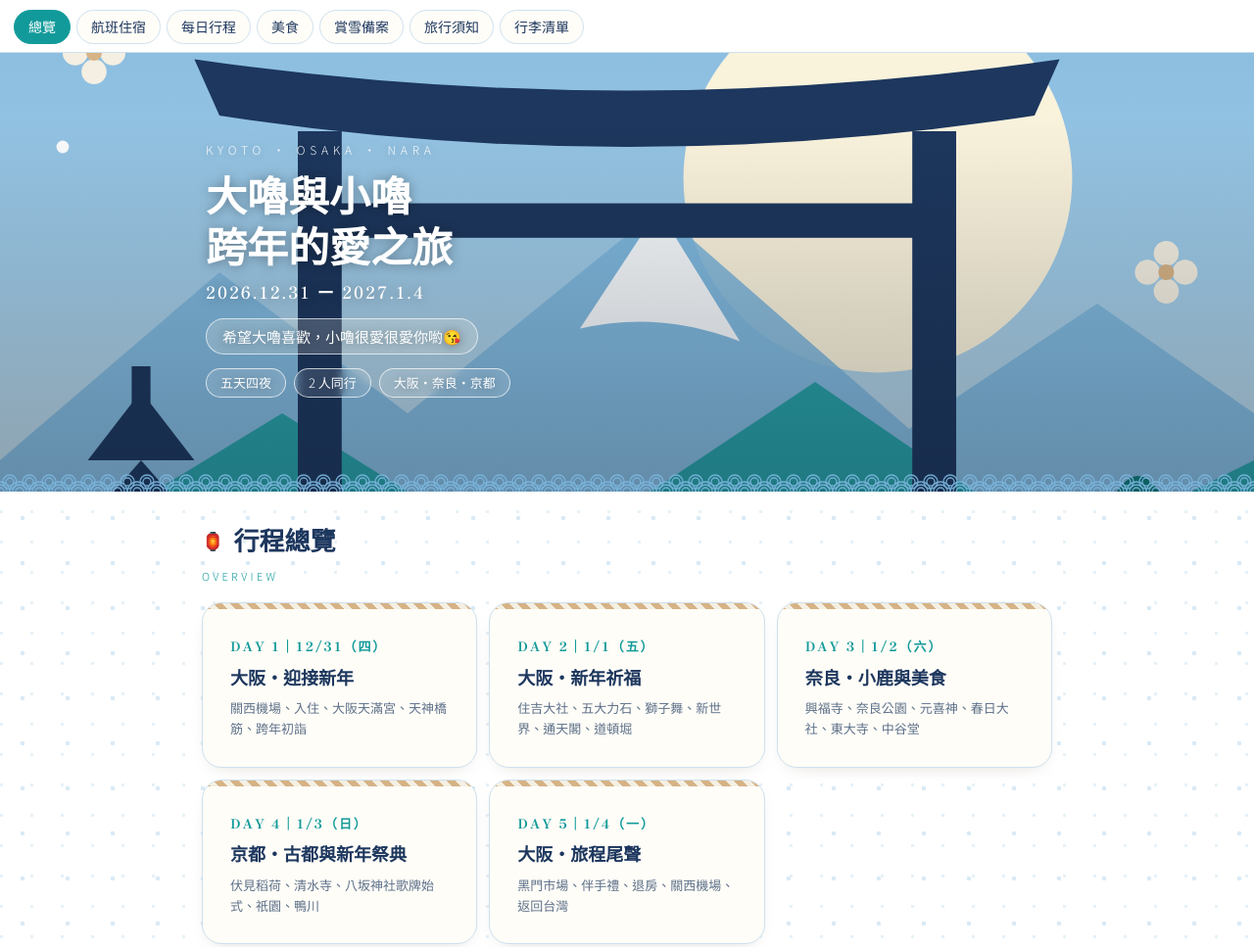
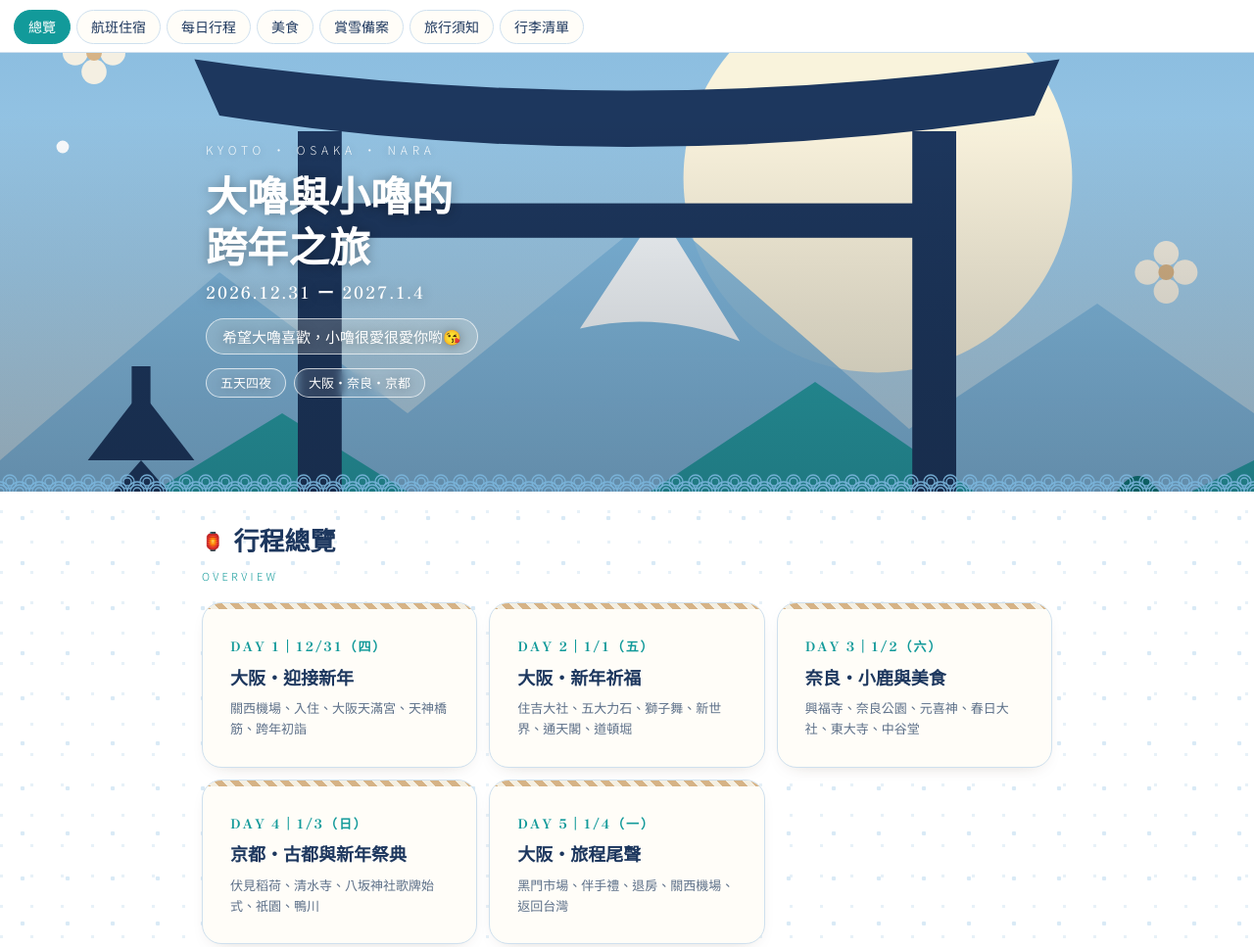
Before and after one commit to cherylgao1025/kansai_nye_trip_2026, a plain HTML site: page index.html in a window 1280 px wide. Shown: the top 967 px of the page at 98% size. Drawn offline with Linux system fonts and the light colour scheme.

Commit message:
Update title and header text in index.html

```diff
--- a/index.html
+++ b/index.html
@@ -3,7 +3,7 @@
 <head>
 <meta charset="utf-8">
 <meta name="viewport" content="width=device-width, initial-scale=1, viewport-fit=cover">
-<title>大嚕與小嚕跨年的愛之旅</title>
+<title>大嚕與小嚕的跨年之旅</title>
 <link rel="preconnect" href="https://fonts.googleapis.com">
 <link href="https://fonts.googleapis.com/css2?family=Shippori+Mincho:wght@400;600;800&family=Noto+Sans+TC:wght@300;400;500&display=swap" rel="stylesheet">
 <style>
@@ -81,10 +81,10 @@ footer{text-align:center;color:var(--sub);font-size:12px;padding:30px 16px 50px;
 <rect y="250" width="400" height="350" fill="url(#g)"/>
 </svg>
 <div class="in"><small>KYOTO · OSAKA · NARA</small>
-<h1>大嚕與小嚕<br>跨年的愛之旅</h1>
+<h1>大嚕與小嚕的<br>跨年之旅</h1>
 <div class="d serif">2026.12.31 ー 2027.1.4</div>
 <div class="note">希望大嚕喜歡，小嚕很愛很愛你喲😘</div>
-<div class="chips"><span>五天四夜</span><span>2 人同行</span><span>大阪・奈良・京都</span></div></div>
+<div class="chips"><span>五天四夜</span><span>大阪・奈良・京都</span></div></div>
 </header>
 <main>
 <section id="ov"><h2>行程總覽</h2><p class="en">OVERVIEW</p><div class="grid" id="ovg"></div></section>
```
